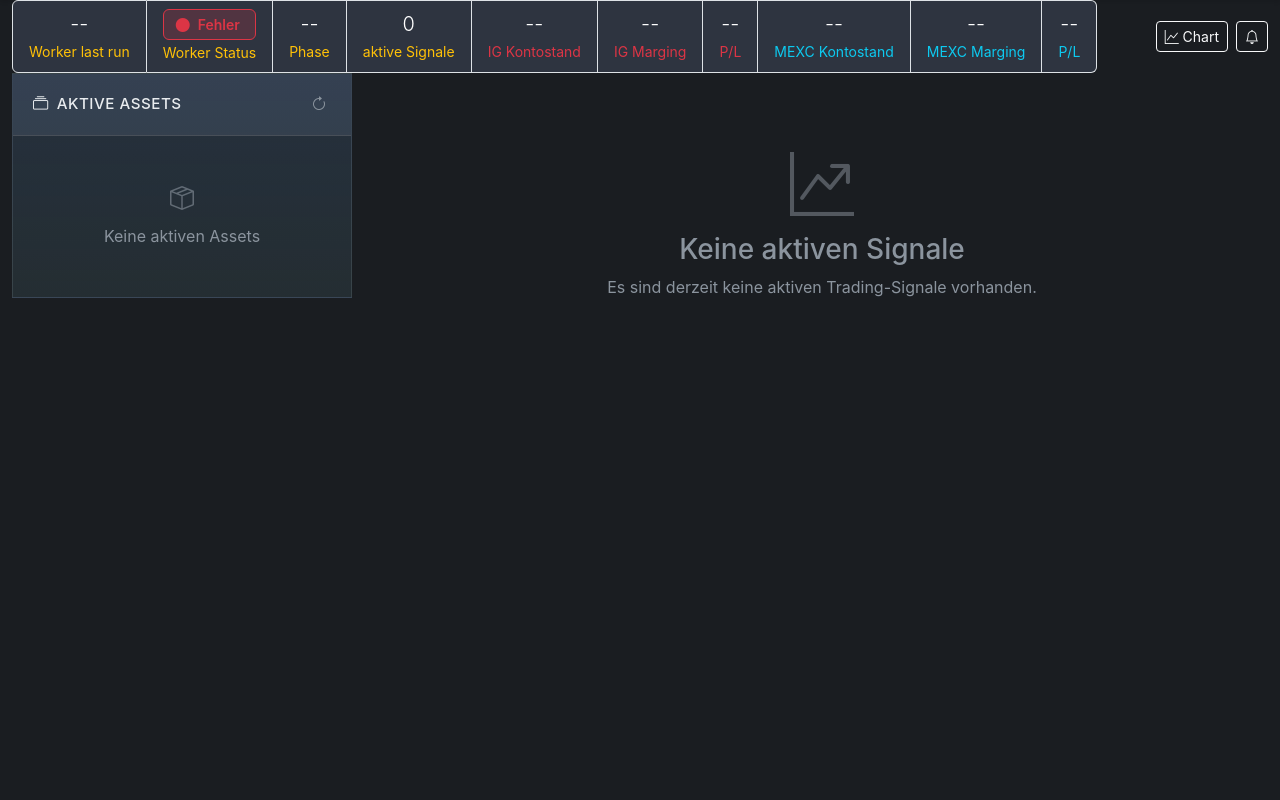
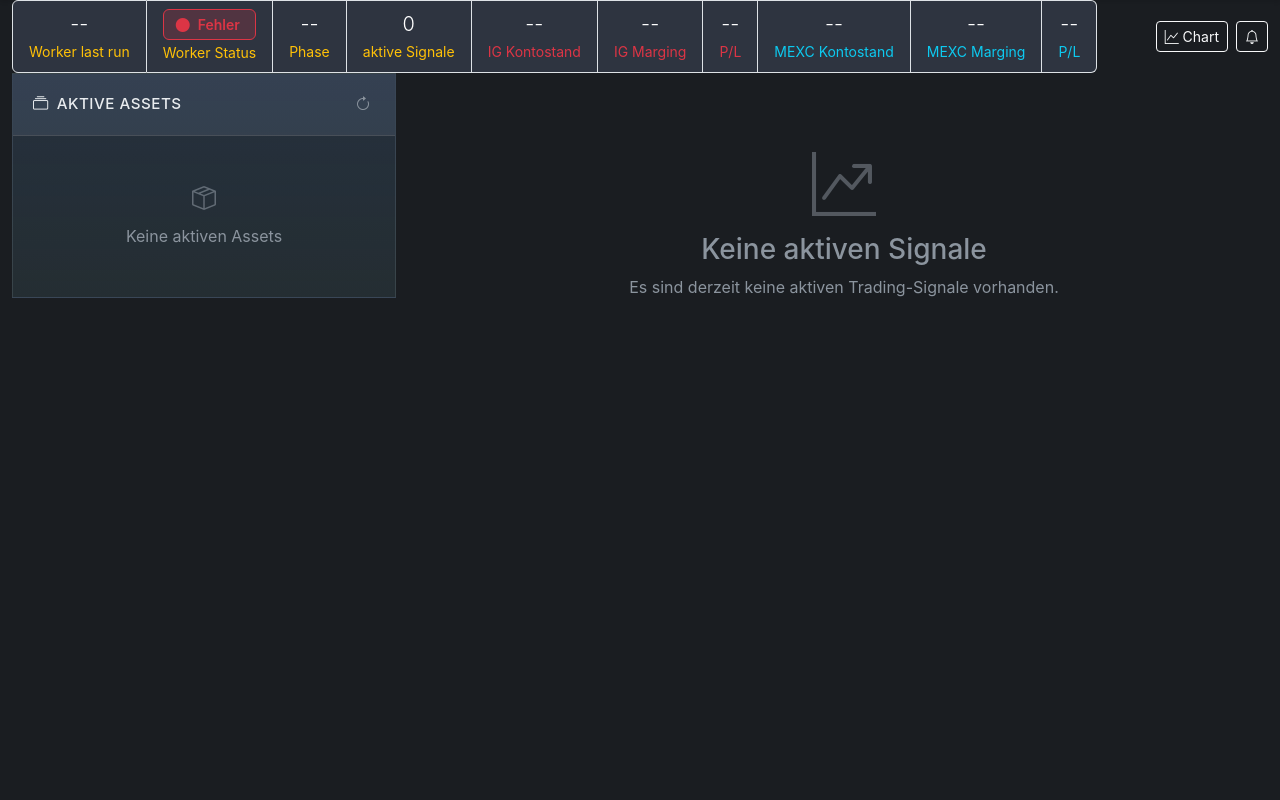
Before and after one commit to gdsanger/Finoa, a Django app: page /fiona/signals/ in a window 1280 px wide. Shown: the part 56-856 px from the top of the page. Run offline with Django 5.2, Linux system fonts and the light colour scheme; the visitor is signed in with stand-in values (Sample User, id 1); data that the repository does not hold is empty; some libraries are stand-ins or nearby versions.

Commit message:
Adjust signal dashboard sidebar layout

```diff
--- a/trading/templates/trading/signal_dashboard.html
+++ b/trading/templates/trading/signal_dashboard.html
@@ -1195,12 +1195,33 @@
      * Dashboard Layout with Sidebar
      * ========================================================= */
     .dashboard-layout {
-        display: grid;
-        grid-template-columns: minmax(320px, 340px) 1fr;
+        display: flex;
+        flex-wrap: wrap;
         align-items: flex-start;
-        gap: 1.5rem;
+        column-gap: 1.5rem;
+        row-gap: 1.5rem;
         min-height: calc(100vh - 120px);
         width: 100%;
+    }
+
+    .dashboard-sidebar-col {
+        flex: 0 0 100%;
+    }
+
+    .dashboard-main-col {
+        flex: 1 1 0;
+        min-width: 0;
+    }
+
+    @media (min-width: 992px) {
+        .dashboard-sidebar-col {
+            flex: 0 0 400px;
+            max-width: 400px;
+        }
+
+        .dashboard-main-col {
+            flex: 1 1 calc(100% - 400px - 1.5rem);
+        }
     }
 
     /* Assets Sidebar */
@@ -1714,12 +1735,19 @@
     /* Responsive - Hide sidebar on mobile */
     @media (max-width: 992px) {
         .dashboard-layout {
-            grid-template-columns: 1fr;
+            column-gap: 0;
+        }
+
+        .dashboard-sidebar-col,
+        .dashboard-main-col {
+            flex: 0 0 100%;
+            max-width: 100%;
         }
 
         .assets-sidebar {
             position: relative;
             top: 0;
+            max-height: none;
         }
 
         .asset-list-item {
@@ -1795,8 +1823,9 @@
         </div>
 
         <!-- Main Dashboard Layout with Sidebar -->
-        <div class="dashboard-layout">
+        <div class="row g-3 dashboard-layout">
             <!-- Left Sidebar - Active Assets -->
+            <div class="col-12 col-lg-auto dashboard-sidebar-col">
                 <aside class="assets-sidebar" id="assets-sidebar">
                     <div class="sidebar-header">
                         <h5><i class="bi bi-collection"></i> Aktive Assets</h5>
@@ -1816,8 +1845,10 @@
                         </ul>
                     </div>
                 </aside>
+            </div>
 
             <!-- Main Content Area -->
+            <div class="col-12 col-lg dashboard-main-col">
                 <main class="dashboard-main">
 
 
@@ -1950,6 +1981,7 @@
         </div>
                 </main>
                 <!-- End Main Content Area -->
+            </div>
         </div>
         <!-- End Dashboard Layout -->
     </div>
```
Lines whose indentation alone changed are shown as unchanged.
